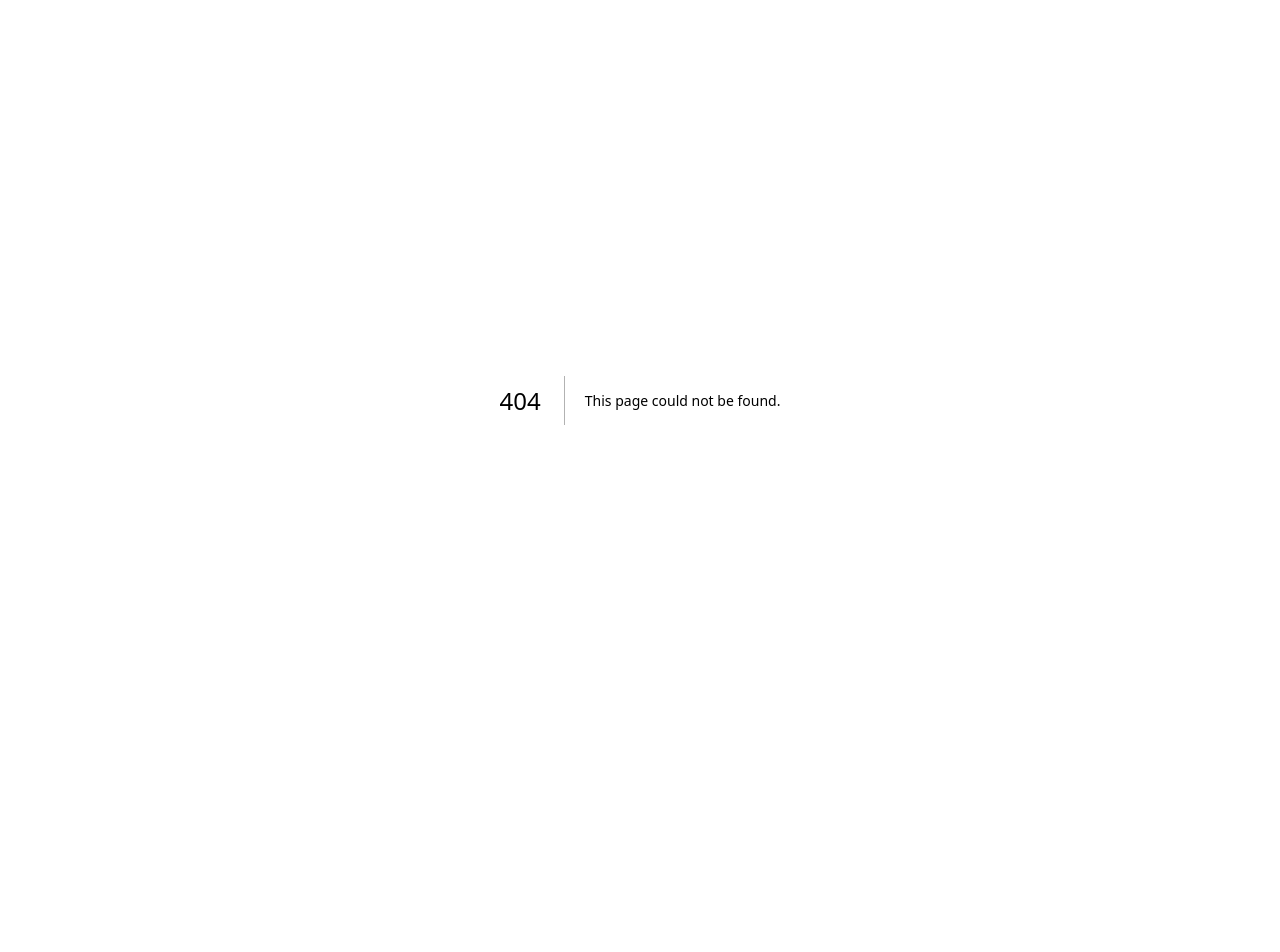
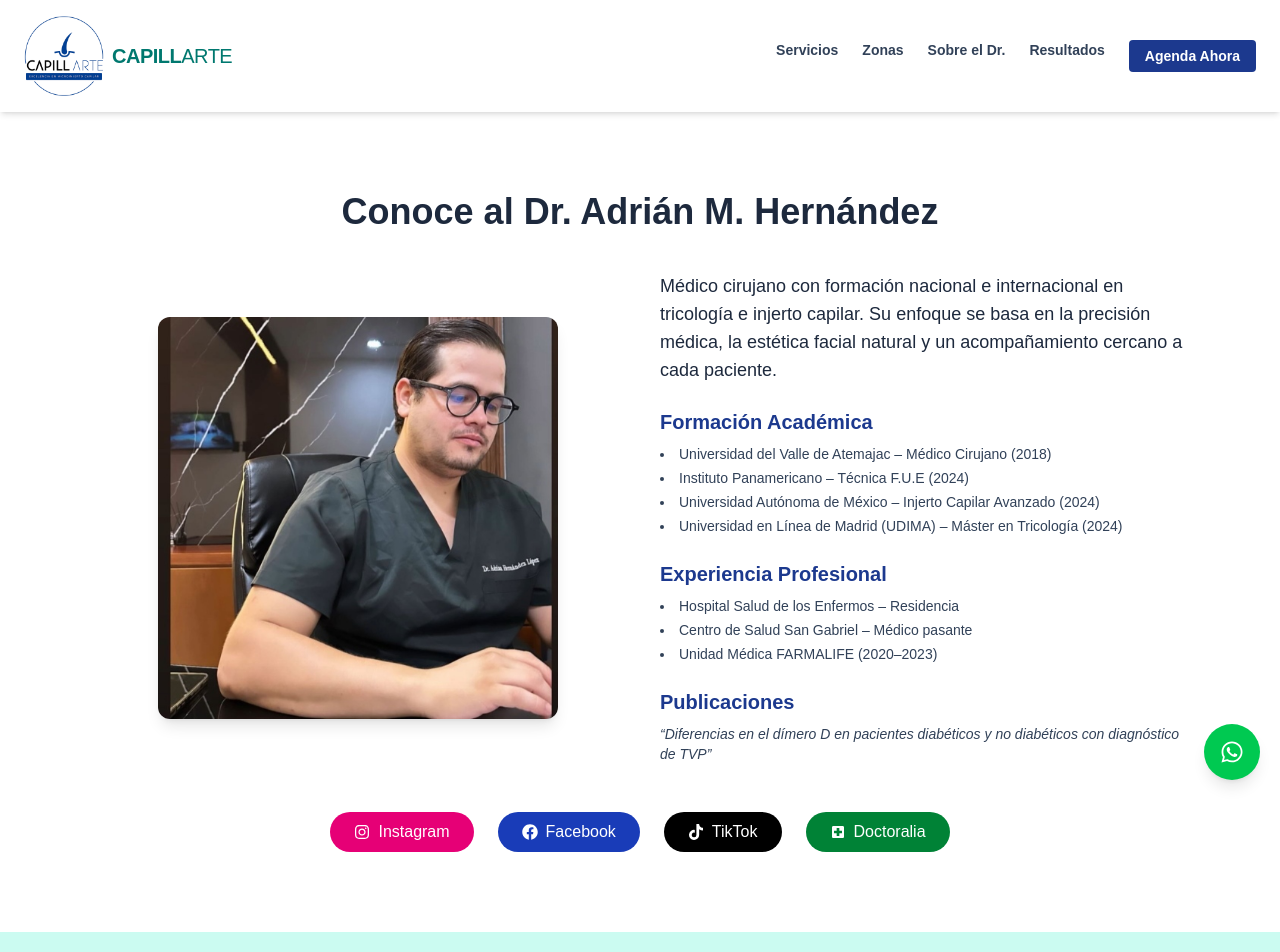
Before and after one commit to Abetar/capillarte-web-page, a Next.js app: page /sobreeldoctor in a window 1280 px wide. Before the commit this address had no page. Shown: the top 952 px of the page. Before the commit the page ends 800 px from the top, so only its background shows below. Built offline with nearby package versions, Linux system fonts and the light colour scheme.

Commit message:
Adding final details

```diff
--- a/src/app/components/Navbar.tsx
+++ b/src/app/components/Navbar.tsx
@@ -43,7 +43,7 @@ export default function Navbar() {
                 <nav className="hidden md:flex gap-6 text-sm font-semibold text-slate-700">
                     <Link href="/servicios" className="hover:text-blue-700 transition">Servicios</Link>
                     <Link href="/servicios#zonas" className="hover:text-blue-700 transition">Zonas</Link>
-                    <Link href="#perfil" className="hover:text-blue-700 transition">Sobre el Dr.</Link>
+                    <Link href="/sobreeldoctor" className="hover:text-blue-700 transition">Sobre el Dr.</Link>
                     <Link href="/resultados" className="hover:text-blue-700 transition">Resultados</Link>
                     <a
                         href="https://wa.me/521XXXXXXXXXX?text=Hola%2C%20quiero%20agendar%20una%20consulta"
--- a/src/app/components/SeccionPerfil.tsx
+++ b/src/app/components/SeccionPerfil.tsx
@@ -1,7 +1,8 @@
 'use client'
 
 import Image from 'next/image'
-import Link from 'next/link'
+import { FaInstagram, FaTiktok, FaFacebook} from 'react-icons/fa'
+import { MdLocalHospital } from 'react-icons/md'
 
 export default function SeccionPerfilDoctor() {
     return (
@@ -77,28 +78,36 @@ export default function SeccionPerfilDoctor() {
             </div>
 
             {/* Botones redes sociales */}
-            <div className="mt-10 flex justify-center gap-4 flex-wrap">
-                <Link
+
+            <div className="mt-10 flex justify-center gap-6">
+                <a
+                    href="https://www.doctoralia.com.mx/z/pBdDdj"
+                    target="_blank"
+                    className="bg-green-700 hover:bg-green-800 text-white px-6 py-2 rounded-full flex items-center gap-2 transition"
+                >
+                    <MdLocalHospital /> Doctoralia
+                </a>
+                <a
                     href="https://www.instagram.com/capill.arte/"
                     target="_blank"
-                    className="bg-teal-600 text-white px-4 py-2 rounded hover:bg-teal-700 transition"
+                    className="bg-pink-600 hover:bg-pink-700 text-white px-6 py-2 rounded-full flex items-center gap-2"
                 >
-                    Instagram
-                </Link>
-                <Link
-                    href="https://www.doctoralia.com.mx/z/pBdDdj"
+                    <FaInstagram /> Instagram
+                </a>
+                <a
+                    href="https://www.tiktok.com/@capillarte"
                     target="_blank"
-                    className="bg-teal-600 text-white px-4 py-2 rounded hover:bg-teal-700 transition"
+                    className="bg-black hover:bg-gray-800 text-white px-6 py-2 rounded-full flex items-center gap-2"
                 >
-                    Doctoralia
-                </Link>
-                <Link
+                    <FaTiktok /> TikTok
+                </a>
+                <a
                     href="https://www.facebook.com/profile.php?id=61560880023653"
                     target="_blank"
-                    className="bg-teal-600 text-white px-4 py-2 rounded hover:bg-teal-700 transition"
+                    className="bg-blue-600 hover:bg-blue-700 text-white px-6 py-2 rounded-full flex items-center gap-2"
                 >
-                    Facebook
-                </Link>
+                    <FaFacebook /> Facebook
+                </a>
             </div>
         </section>
     )
--- a/src/app/resultados/page.tsx
+++ b/src/app/resultados/page.tsx
@@ -6,6 +6,7 @@ import { FaInstagram, FaTiktok } from 'react-icons/fa'
 import Navbar from '../components/Navbar'
 import FooterSitio from '../components/FooterSitio'
 import Image from 'next/image'
+import BotonWhatsapp from '../components/BotonWhatsApp'
 
 const imagenes = [
     '/implantacion_nutrientes.jpg',
@@ -121,6 +122,7 @@ export default function ResultadosMultimedia() {
                     </div>
                 </div>
             </section>
+            <BotonWhatsapp />
             <FooterSitio />
         </>
     )
--- /dev/null
+++ b/src/app/sobreeldoctor/page.tsx
@@ -0,0 +1,106 @@
+'use client'
+
+import Image from 'next/image'
+import { FaInstagram, FaFacebook, FaTiktok } from 'react-icons/fa'
+import { MdLocalHospital } from 'react-icons/md'
+import Navbar from '../components/Navbar'
+import FooterSitio from '../components/FooterSitio'
+import BotonWhatsapp from '../components/BotonWhatsApp'
+
+export default function SobreElDoctor() {
+    return (
+        <>
+            <Navbar />
+            <section className="bg-white py-20 px-6 md:px-24 text-center text-slate-800">
+                <h2 className="text-3xl md:text-4xl font-bold mb-10">
+                    Conoce al Dr. Adrián M. Hernández
+                </h2>
+
+                <div className="max-w-6xl mx-auto flex flex-col lg:flex-row items-center gap-10 text-left">
+                    {/* Imagen del doctor */}
+                    <div className="w-full lg:w-1/2 flex justify-center">
+                        <Image
+                            src="/capillarte_dr.jpeg"
+                            alt="Dr. Adrián M. Hernández"
+                            width={400}
+                            height={500}
+                            className="rounded-xl shadow-lg object-cover"
+                        />
+                    </div>
+
+                    {/* Credenciales y experiencia */}
+                    <div className="w-full lg:w-1/2 space-y-6">
+                        <p className="text-lg">
+                            Médico cirujano con formación nacional e internacional en tricología e injerto capilar.
+                            Su enfoque se basa en la precisión médica, la estética facial natural y un acompañamiento cercano a cada paciente.
+                        </p>
+
+                        <div>
+                            <h3 className="text-xl font-semibold text-blue-900 mb-2">Formación Académica</h3>
+                            <ul className="list-disc list-inside text-sm space-y-1 text-slate-700">
+                                <li>Universidad del Valle de Atemajac – Médico Cirujano (2018)</li>
+                                <li>Instituto Panamericano – Técnica F.U.E (2024)</li>
+                                <li>Universidad Autónoma de México – Injerto Capilar Avanzado (2024)</li>
+                                <li>Universidad en Línea de Madrid (UDIMA) – Máster en Tricología (2024)</li>
+                            </ul>
+                        </div>
+
+                        <div>
+                            <h3 className="text-xl font-semibold text-blue-900 mb-2">Experiencia Profesional</h3>
+                            <ul className="list-disc list-inside text-sm space-y-1 text-slate-700">
+                                <li>Hospital Salud de los Enfermos – Residencia</li>
+                                <li>Centro de Salud San Gabriel – Médico pasante</li>
+                                <li>Unidad Médica FARMALIFE (2020–2023)</li>
+                            </ul>
+                        </div>
+
+                        <div>
+                            <h3 className="text-xl font-semibold text-blue-900 mb-2">Publicaciones</h3>
+                            <p className="text-sm italic text-slate-700">
+                                “Diferencias en el dímero D en pacientes diabéticos y no diabéticos con diagnóstico de TVP”
+                            </p>
+                        </div>
+                    </div>
+                </div>
+
+                {/* Botones CTA */}
+                <div className="mt-12 flex justify-center gap-6">
+                    <a
+                        href="https://www.instagram.com/capill.arte/"
+                        target="_blank"
+                        rel="noopener noreferrer"
+                        className="bg-pink-600 hover:bg-pink-700 text-white px-6 py-2 rounded-full flex items-center gap-2 transition"
+                    >
+                        <FaInstagram /> Instagram
+                    </a>
+                    <a
+                        href="https://www.facebook.com/profile.php?id=61560880023653"
+                        target="_blank"
+                        rel="noopener noreferrer"
+                        className="bg-blue-800 hover:bg-blue-900 text-white px-6 py-2 rounded-full flex items-center gap-2 transition"
+                    >
+                        <FaFacebook /> Facebook
+                    </a>
+                    <a
+                        href="https://www.tiktok.com/@capillarte"
+                        target="_blank"
+                        className="bg-black hover:bg-gray-800 text-white px-6 py-2 rounded-full flex items-center gap-2"
+                    >
+                        <FaTiktok /> TikTok
+                    </a>
+                    <a
+                        href="https://www.doctoralia.com.mx/z/pBdDdj"
+                        target="_blank"
+                        rel="noopener noreferrer"
+                        className="bg-green-700 hover:bg-green-800 text-white px-6 py-2 rounded-full flex items-center gap-2 transition"
+                    >
+                        <MdLocalHospital /> Doctoralia
+                    </a>
+                </div>
+            </section>
+            <BotonWhatsapp />
+
+            <FooterSitio />
+        </>
+    )
+}
```
